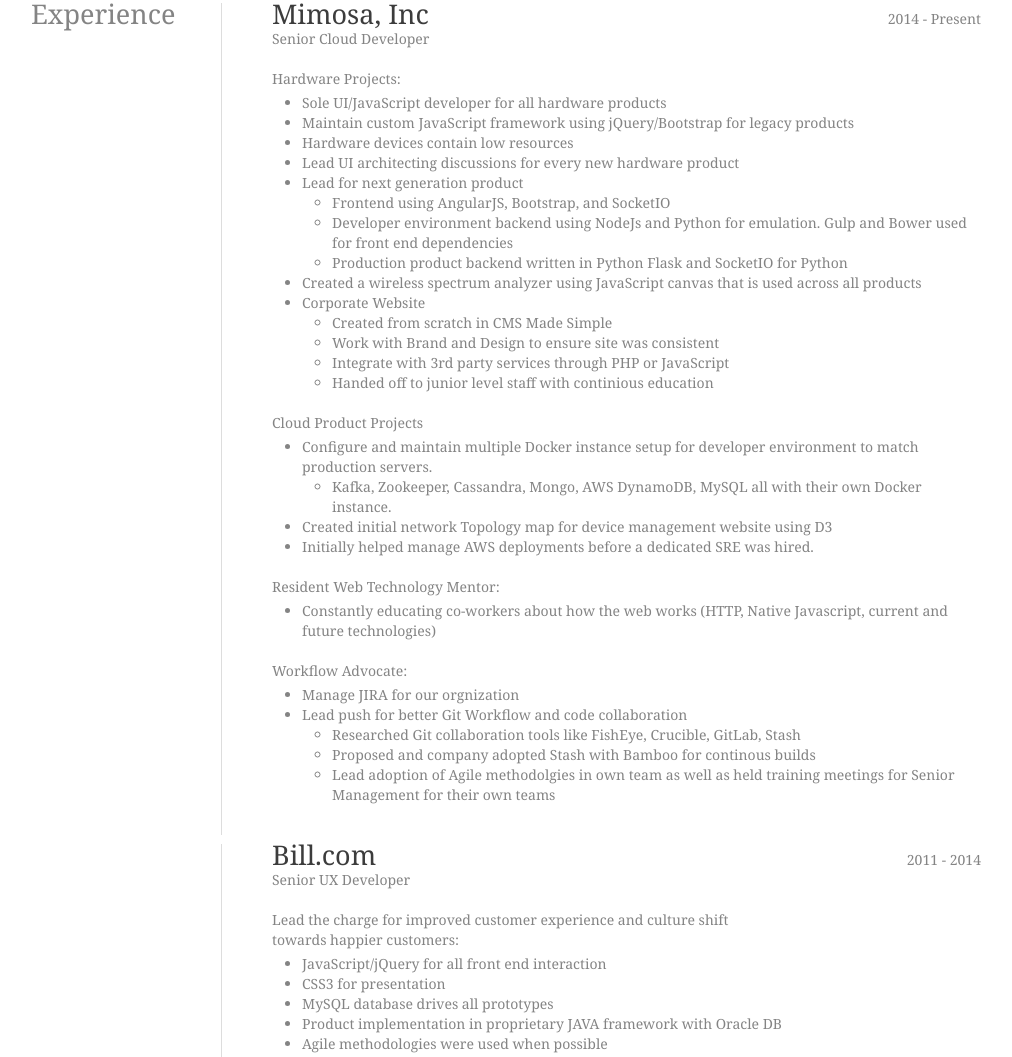
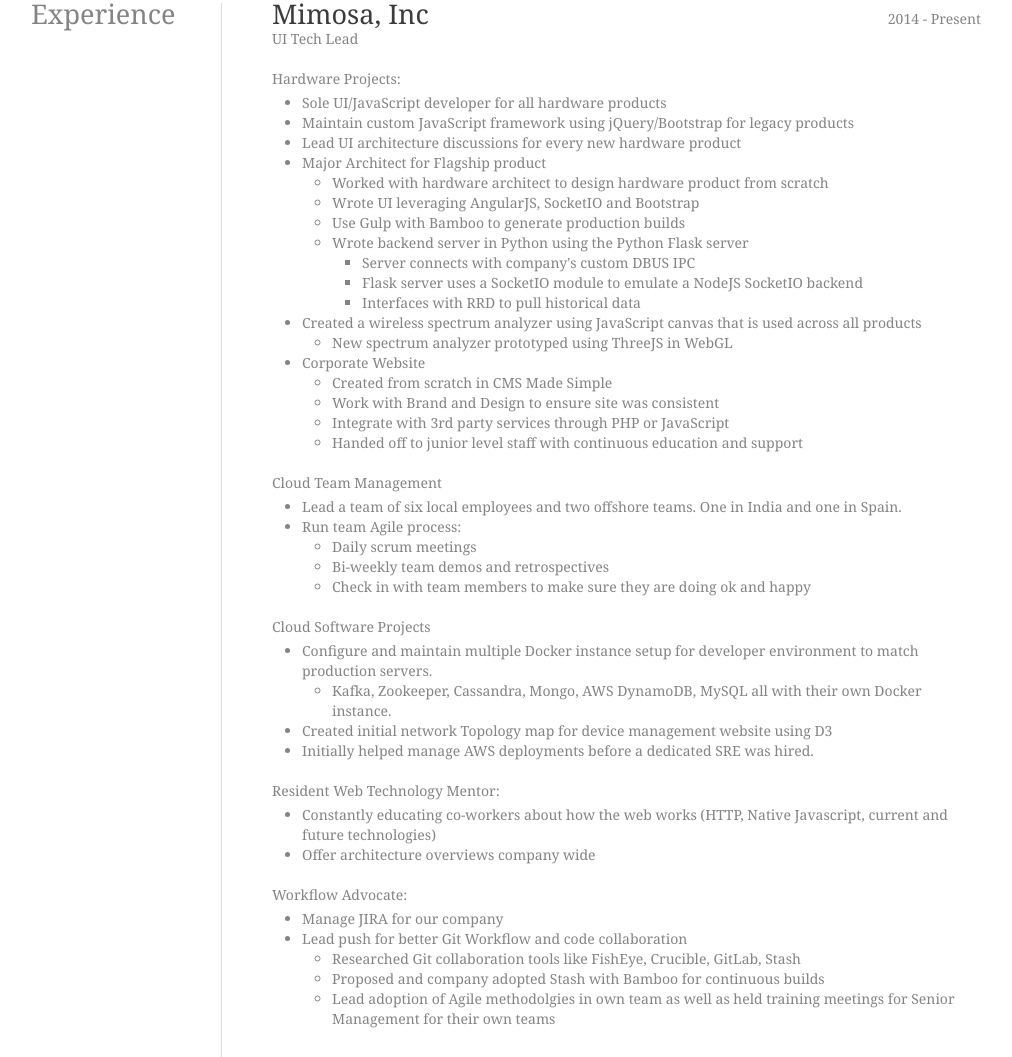
Before and after one commit to fishgills/mysite, a plain HTML site: page www/resume.html in a window 1280 px wide. Shown: the part 497-1554 px from the top of the page, without its empty margins (134-1146 px from the left). Drawn offline with Linux system fonts and the light colour scheme.

Commit message:
jalksfdjasdf

```diff
--- a/www/resume.html
+++ b/www/resume.html
@@ -1,7 +1,8 @@
-<!DOCTYPE html PUBLIC "-//W3C//DTD XHTML 1.0 Transitional//EN" "http://www.w3.org/TR/xhtml1/DTD/xhtml1-transitional.dtd">
+<!DOCTYPE html PUBLIC "-//W3C//DTD XHTML 1.0 Transitional//EN"
+        "http://www.w3.org/TR/xhtml1/DTD/xhtml1-transitional.dtd">
 <html xmlns="http://www.w3.org/1999/xhtml">
 <head>
-        <meta http-equiv="Content-Type" content="text/html; charset=UTF-8" />
+    <meta http-equiv="Content-Type" content="text/html; charset=UTF-8"/>
     <title>Charlie Davis Resume</title>
     <style>
 
@@ -55,6 +56,7 @@
             text-decoration: underline;
             color: #000;
         }
+
         #about {
             width: 950px;
             padding: 80px 0 59px;
@@ -81,17 +83,17 @@
             float: left;
             padding-right: 90px;
         }
-            #story ul li
-            {
+
+        #story ul li {
             margin: 0 0 0 30px;
         }
-            #story ul
-            {
+
+        #story ul {
             margin-top: -10px;
         }
-            #story p
-            {
-                margin-bottom:10px;
+
+        #story p {
+            margin-bottom: 10px;
         }
 
         #picture {
@@ -184,21 +186,21 @@
 
         body.small {
         }
-            .section ul
-            {
-                padding:0 0 20px;
+
+        .section ul {
+            padding: 0 0 20px;
             margin: 0px;
         }
-            .section ul li
-            {
+
+        .section ul li {
             margin: 0 0 0 30px;
         }
-            .section ul ul
-            {
-                padding:0;
+
+        .section ul ul {
+            padding: 0;
         }
 
-            body.small #header ul  {
+        body.small #header ul {
             width: 750px;
         }
 
@@ -228,7 +230,6 @@
             right: 0;
         }
 
-
         body.small .section {
             width: 750px;
         }
@@ -243,11 +244,8 @@
             padding-bottom: 10px;
         }
 
-
-
-            .clear
-            {
-                clear:both;
+        .clear {
+            clear: both;
         }
     </style>
 </head>
@@ -257,7 +255,8 @@
     <div id="story">
         <h1>Charlie Davis</h1>
         <h2>Web Development Guru</h2>
-                <p>Web focused engineer with an emphasis on object-oriented design, clear and efficient algorithms, and well-crafted code.</p>
+        <p>Web focused engineer with an emphasis on object-oriented design, clear and efficient algorithms, and
+            well-crafted code.</p>
         <p>Demonstrated knack for:</p>
         <ul>
             <li>Inventing fun and useful tools</li>
@@ -277,52 +276,81 @@
     <h2>Experience</h2>
     <div class="item">
         <h3>Mimosa, Inc</h3>
-                <h4>Senior Cloud Developer</h4>
+        <h4>UI Tech Lead</h4>
         <div class="date">2014 - Present</div>
         <p>Hardware Projects:</p>
         <ul>
             <li>Sole UI/JavaScript developer for all hardware products</li>
             <li>Maintain custom JavaScript framework using jQuery/Bootstrap for legacy products</li>
-                    <li>Hardware devices contain low resources</li>
-                    <li>Lead UI architecting discussions for every new hardware product</li>
-		    <li>Lead for next generation product
+            <li>Lead UI architecture discussions for every new hardware product</li>
+            </li>
+            <li>Major Architect for Flagship product
                 <ul>
-			<li>Frontend using AngularJS, Bootstrap, and SocketIO</li>
-			<li>Developer environment backend using NodeJs and Python for emulation. Gulp and Bower used for front end dependencies</li>
-			<li>Production product backend written in Python Flask and SocketIO for Python</li>
+                    <li>Worked with hardware architect to design hardware product from scratch</li>
+                    <li>Wrote UI leveraging AngularJS, SocketIO and Bootstrap</li>
+                    <li>Use Gulp with Bamboo to generate production builds</li>
+                    <li>Wrote backend server in Python using the Python Flask server
+                        <ul>
+                            <li>Server connects with company's custom DBUS IPC</li>
+                            <li>Flask server uses a SocketIO module to emulate a NodeJS SocketIO backend</li>
+                            <li>Interfaces with RRD to pull historical data</li>
                         </ul>
                     </li>
-                    <li>Created a wireless spectrum analyzer using JavaScript canvas that is used across all products</li>
+                </ul>
+            </li>
+            <li>Created a wireless spectrum analyzer using JavaScript canvas that is used across all products
+                <ul>
+                    <li>New spectrum analyzer prototyped using ThreeJS in WebGL</li>
+                </ul>
+            </li>
             <li>Corporate Website
                 <ul>
                     <li>Created from scratch in CMS Made Simple</li>
                     <li>Work with Brand and Design to ensure site was consistent</li>
                     <li>Integrate with 3rd party services through PHP or JavaScript</li>
-                            <li>Handed off to junior level staff with continious education</li>
+                    <li>Handed off to junior level staff with continuous education and support</li>
                 </ul>
             </li>
         </ul>
-		<p>Cloud Product Projects</p>
+        <p>Cloud Team Management</p>
         <ul>
-		  <li>Configure and maintain multiple Docker instance setup for developer environment to match production servers.
+            <li>Lead a team of six local employees and two offshore teams. One in India and one in Spain.</li>
+            <li>Run team Agile process:
                 <ul>
-		      <li>Kafka, Zookeeper, Cassandra, Mongo, AWS DynamoDB, MySQL all with their own Docker instance.</li></ul>
+                    <li>Daily scrum meetings</li>
+                    <li>Bi-weekly team demos and retrospectives</li>
+                    <li>Check in with team members to make sure they are doing ok and happy</li>
+                </ul>
+            </li>
+        </ul>
+        <p>Cloud Software Projects</p>
+        <ul>
+            <li>Configure and maintain multiple Docker instance setup for developer environment to match production
+                servers.
+                <ul>
+                    <li>Kafka, Zookeeper, Cassandra, Mongo, AWS DynamoDB, MySQL all with their own Docker instance.</li>
+                </ul>
             <li>Created initial network Topology map for device management website using D3</li>
             <li>Initially helped manage AWS deployments before a dedicated SRE was hired.</li>
         </ul>
 
         <p>Resident Web Technology Mentor:</p>
         <ul>
-                    <li>Constantly educating co-workers about how the web works (HTTP, Native Javascript, current and future technologies)</li>
+            <li>Constantly educating co-workers about how the web works (HTTP, Native Javascript, current and future
+                technologies)
+            </li>
+            <li>Offer architecture overviews company wide</li>
         </ul>
         <p>Workflow Advocate:</p>
         <ul>
-                    <li>Manage JIRA for our orgnization</li>
+            <li>Manage JIRA for our company</li>
             <li>Lead push for better Git Workflow and code collaboration
                 <ul>
                     <li>Researched Git collaboration tools like FishEye, Crucible, GitLab, Stash</li>
-                        <li>Proposed and company adopted Stash with Bamboo for continous builds</li>
-                        <li>Lead adoption of Agile methodolgies in own team as well as held training meetings for Senior Management for their own teams</li>
+                    <li>Proposed and company adopted Stash with Bamboo for continuous builds</li>
+                    <li>Lead adoption of Agile methodolgies in own team as well as held training meetings for Senior
+                        Management for their own teams
+                    </li>
                 </ul>
             </li>
         </ul>
@@ -350,7 +378,9 @@
             <ul>
                 <li>Implemented new Document Inbox in the Java Framework with JSON services</li>
                 <li>Created new modal system using HTML 5 technology</li>
-                        <li>Created a HTML5 drag/drop system for sorting elements across the system (Bill approval, changing homepage order, etc...)</li>
+                <li>Created a HTML5 drag/drop system for sorting elements across the system (Bill approval, changing
+                    homepage order, etc...)
+                </li>
                 <li>Rebranded the entire product for various Partners (White label)</li>
                 <li>Customer feedback form</li>
                 <li>Cash flow projections based on money in and out</li>
@@ -374,7 +404,7 @@
             <p>Led the drive for a more delightful and usable experience for customers.</p>
             <ul>
                 <li>Worked with a third party agency on user flows for car charging stations</li>
-                        <li>Created working prototypes from static image mockups from the agency </li>
+                <li>Created working prototypes from static image mockups from the agency</li>
                 <li>Implemented basic working features from prototypes in Code Igniter framework</li>
                 <li>MySQL database for prototypes</li>
                 <li>Created interactive map of charging stations to be used in Nissan Leaf cars</li>
@@ -413,7 +443,9 @@
             <ul>
                 <li>Enabled separate content for individual customer portals
                     <ul>
-                                <li>Login specific authentication and permissions to prevent customers from accessing other customer portals.</li>
+                        <li>Login specific authentication and permissions to prevent customers from accessing other
+                            customer portals.
+                        </li>
                     </ul>
                 </li>
                 <li>Incorporated project collaboration tools</li>
@@ -424,7 +456,9 @@
                     <ul>
                         <li>Requests to initiate meetings</li>
                         <li>Registration of attendees</li>
-                                <li>Travel coordination of each attendee, with real-time flight information provided by travel agency</li>
+                        <li>Travel coordination of each attendee, with real-time flight information provided by travel
+                            agency
+                        </li>
                         <li>Attendee profiling (Shirt sizes, food preferences, etc)</li>
                         <li>Dinner Reservation requests</li>
                     </ul>
@@ -432,7 +466,7 @@
             </ul>
             <p>Maintained all hardware infrastructure for web properties:</p>
             <ul>
-                        <li>Used Google Analytics  for website profiling</li>
+                <li>Used Google Analytics for website profiling</li>
                 <li>Monitored server health with Xymon/Hobbit</li>
                 <li>Various server upgrades and replacements</li>
                 <li>Kept server services (Apache, MySQL, etc) patched up to comply with Security Audits</li>
@@ -448,7 +482,9 @@
             <ul>
                 <li>Coordinated event schedule and keep customer meetings on time</li>
                 <li>Created product demos using JQuery and HTML</li>
-                        <li>Developed ActionScript libraries to enabled interaction with flash to manage devices in the home (Lights, power adapters, web cams, etc)</li>
+                <li>Developed ActionScript libraries to enabled interaction with flash to manage devices in the home
+                    (Lights, power adapters, web cams, etc)
+                </li>
             </ul>
         </div>
     </div>
@@ -625,10 +661,17 @@
     <div class="clear"></div>
 </div>
 <script>
-  (function(i,s,o,g,r,a,m){i['GoogleAnalyticsObject']=r;i[r]=i[r]||function(){
-  (i[r].q=i[r].q||[]).push(arguments)},i[r].l=1*new Date();a=s.createElement(o),
-  m=s.getElementsByTagName(o)[0];a.async=1;a.src=g;m.parentNode.insertBefore(a,m)
-  })(window,document,'script','//www.google-analytics.com/analytics.js','ga');
+    (function (i, s, o, g, r, a, m) {
+        i['GoogleAnalyticsObject'] = r;
+        i[r] = i[r] || function () {
+                    (i[r].q = i[r].q || []).push(arguments)
+                }, i[r].l = 1 * new Date();
+        a = s.createElement(o),
+                m = s.getElementsByTagName(o)[0];
+        a.async = 1;
+        a.src = g;
+        m.parentNode.insertBefore(a, m)
+    })(window, document, 'script', '//www.google-analytics.com/analytics.js', 'ga');
 
     ga('create', 'UA-21003415-2', 'fishgills.net');
     ga('send', 'pageview');
```
Also changed, not shown: 1 other file. Lines whose indentation alone changed are shown as unchanged.
